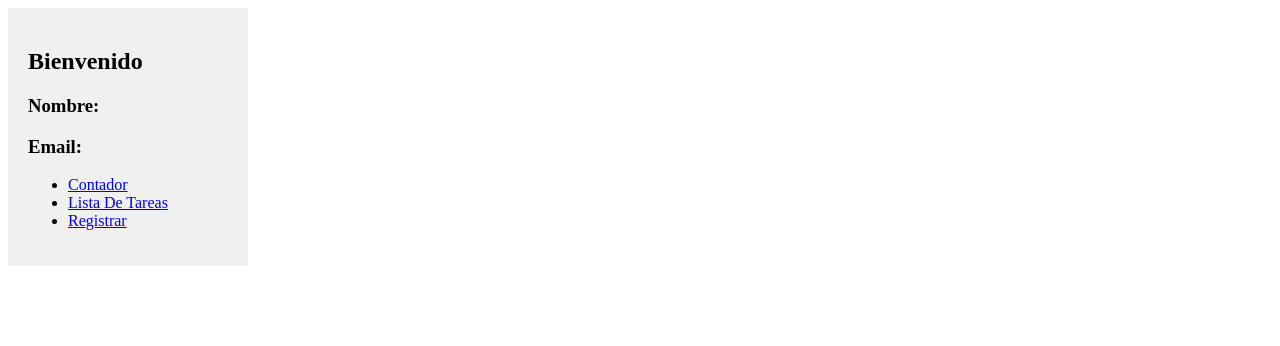
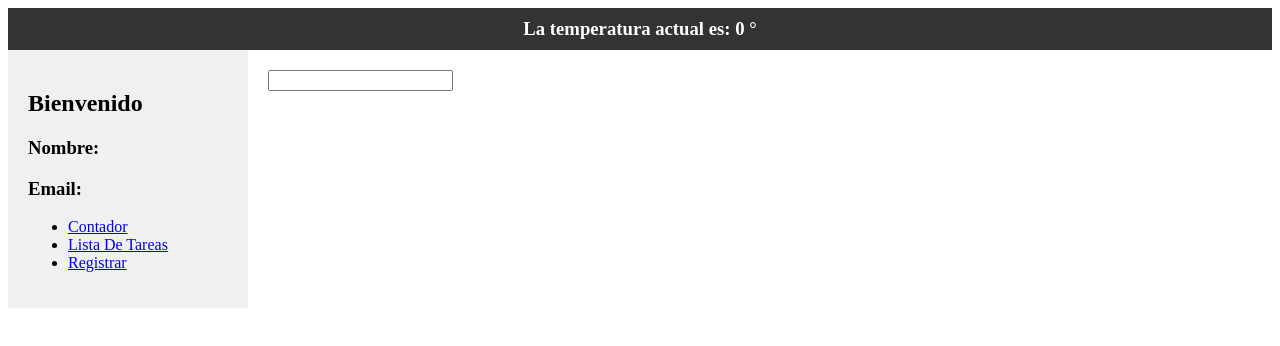
Before and after one commit to G7n-mp/Proyecto-vue, a Vue app: page / in a window 1280 px wide. Shown: the top 346 px of the page. Built offline with nearby package versions, Linux system fonts and the light colour scheme; no server answers.

Commit message:
Header, texto, y guardado de cuenta

```diff
--- a/package.json
+++ b/package.json
@@ -11,6 +11,7 @@
   },
   "dependencies": {
     "@vee-validate/yup": "^4.14.7",
+    "axios": "^1.7.9",
     "pinia": "^2.2.6",
     "vee-validate": "^4.14.7",
     "vue": "^3.5.13",
--- /dev/null
+++ b/src/components/Header.vue
@@ -0,0 +1,33 @@
+<template>
+  <div class="header">
+{{ mensajeRecibido }}<Weather></Weather>
+  </div>
+</template>
+
+<script setup>
+import Weather from './Weather.vue';
+import { defineProps, ref, watch} from 'vue';
+const props = defineProps(['mensaje']);
+const mensajeRecibido = ref(props.mensaje);
+watch(()=>props.mensaje,(newValue)=>{
+  mensajeRecibido.value = newValue;
+})
+</script>
+
+<style scoped>
+.header {
+  display: flex;
+  justify-content: center;
+  align-items: center;
+  padding: 10px 20px;
+  top: 0;
+  right: 0;
+  left: 0;
+  background-color: #333;
+  color: white;
+}
+
+h3 {
+  margin: 0;
+}
+</style>
--- a/src/components/Sidebar.vue
+++ b/src/components/Sidebar.vue
@@ -1,8 +1,8 @@
 <template>
   <div class="sidebar">
     <h2>Bienvenido</h2>
-    <h3>Nombre: {{ nombre }}</h3>
-    <h3>Email: {{ email }}</h3>
+    <h3>Nombre: {{ registrarStore.nombre }}</h3>
+    <h3>Email: {{ registrarStore.email }}</h3>
     <ul>
       <li><router-link to="/contandor">Contador</router-link></li>
       <li><router-link to="/lista-de-tareas">Lista De Tareas</router-link></li>
@@ -13,19 +13,9 @@
 
 <script setup>
 import { useRegistrarStore } from '@/modules/registro/stores/registrarStore';
-import { ref, watch } from 'vue';
 
 const registrarStore = useRegistrarStore();
-const nombre = ref(registrarStore.nombre.value);
-const email = ref(registrarStore.email.value);
 
-watch(() => registrarStore.nombre, (newValue) => {
-  nombre.value = newValue;
-});
-
-watch(() => registrarStore.email, (newValue) => {
-  email.value = newValue;
-});
 </script>
 
 <style>
--- /dev/null
+++ b/src/components/Weather.vue
@@ -0,0 +1,18 @@
+<template>
+    <h3>La temperatura actual es: {{ weatherStore.temperatura }} °</h3>
+  </template>
+
+  <script setup>
+  import { useWeather } from '@/composables/useWeather';
+  import { onMounted } from 'vue';
+  import { useWeatherStore } from '@/stores/weatherStore';
+
+const weatherStore = useWeatherStore();
+
+  onMounted(() => {
+    useWeather();
+  });
+  </script>
+
+  <style scoped>
+  </style>
--- /dev/null
+++ b/src/composables/useWeather.js
@@ -0,0 +1,8 @@
+import { useWeatherStore } from "@/stores/weatherStore";
+import { getTemperatura } from "@/helpers/getWeather";
+
+export const useWeather = async () => {
+    const temperatura = await getTemperatura();
+    const weatherStore = useWeatherStore();
+    weatherStore.temperatura = temperatura;
+  }
--- /dev/null
+++ b/src/helpers/getWeather.js
@@ -0,0 +1,9 @@
+import axios from "axios"
+
+const API_URL = 'https://api.open-meteo.com/v1/forecast?latitude=-38.7396&longitude=-72.5984&current=temperature_2m&timezone=auto&forecast_days=1'
+
+export const getTemperatura = async () => {
+    const respuesta = await axios.get(API_URL);
+    const nuevaTemperatura = respuesta.data.current.temperature_2m
+    return nuevaTemperatura
+};
--- /dev/null
+++ b/src/stores/weatherStore.js
@@ -0,0 +1,10 @@
+import { defineStore } from 'pinia';
+import { ref } from 'vue';
+
+export const useWeatherStore = defineStore('weather', () => {
+   const temperatura = ref(0);
+  const setTemperatura = (temp) => {
+    temperatura.value = temp;
+  }
+  return { temperatura, setTemperatura };
+});
--- a/src/views/MainView.vue
+++ b/src/views/MainView.vue
@@ -1,7 +1,10 @@
 <template>
+  <Header :mensaje="texto"></Header>
   <div class="container">
     <Sidebar></Sidebar>
     <div class="content">
+      <input type="text" v-model="texto">
+      {{ texto }}
       <RouterView></RouterView>
     </div>
   </div>
@@ -9,6 +12,9 @@
 
 <script setup>
 import Sidebar from '@/components/Sidebar.vue';
+import Header from '@/components/Header.vue';
+import { ref } from 'vue';
+const texto = ref('');
 </script>
 
 <style>
```
Also changed, not shown: src/stores/counter.js (deleted, +0 -12 lines), 1 other file (tests, documents, lock files or other folders). Lines whose indentation alone changed are shown as unchanged.
